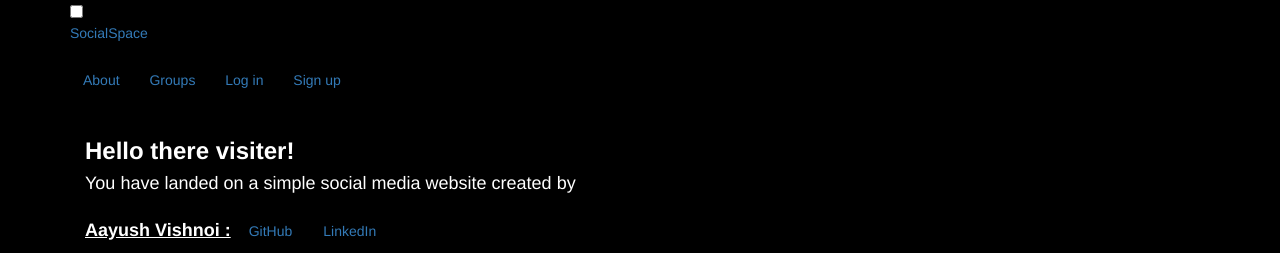
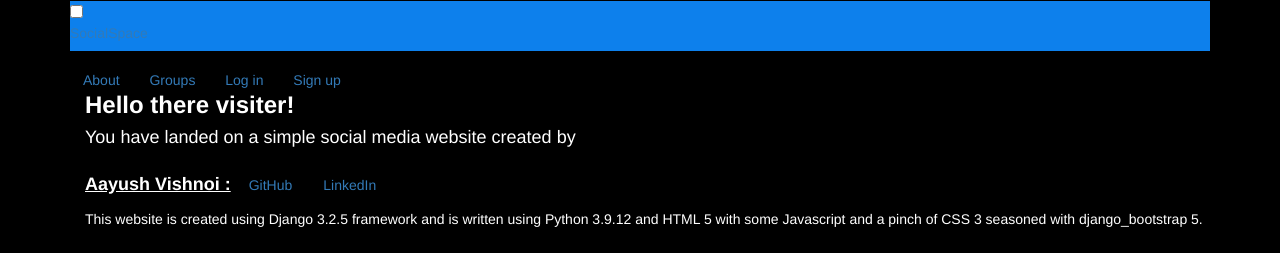
Before and after one commit to JustA3DObject/SocialSpace, a Django app: page /about/ in a window 1280 px wide. Shown: the top 253 px of the page. Run offline with Django 3.2, Linux system fonts and the light colour scheme; some libraries are stand-ins or nearby versions.

Commit message:
Updated CSS

```diff
--- a/static/socialspace/css/master.css
+++ b/static/socialspace/css/master.css
@@ -1,3 +1,18 @@
+* {
+    box-sizing: border-box;
+}
+
+.nav {
+    height: 50px;
+    width: 100%;
+    background-color: #0d80ec;
+    position: relative;
+}
+
+.nav>.nav-header {
+    display: inline;
+}
+
 body {
   margin: 0;
   overflow: hidden;
```
